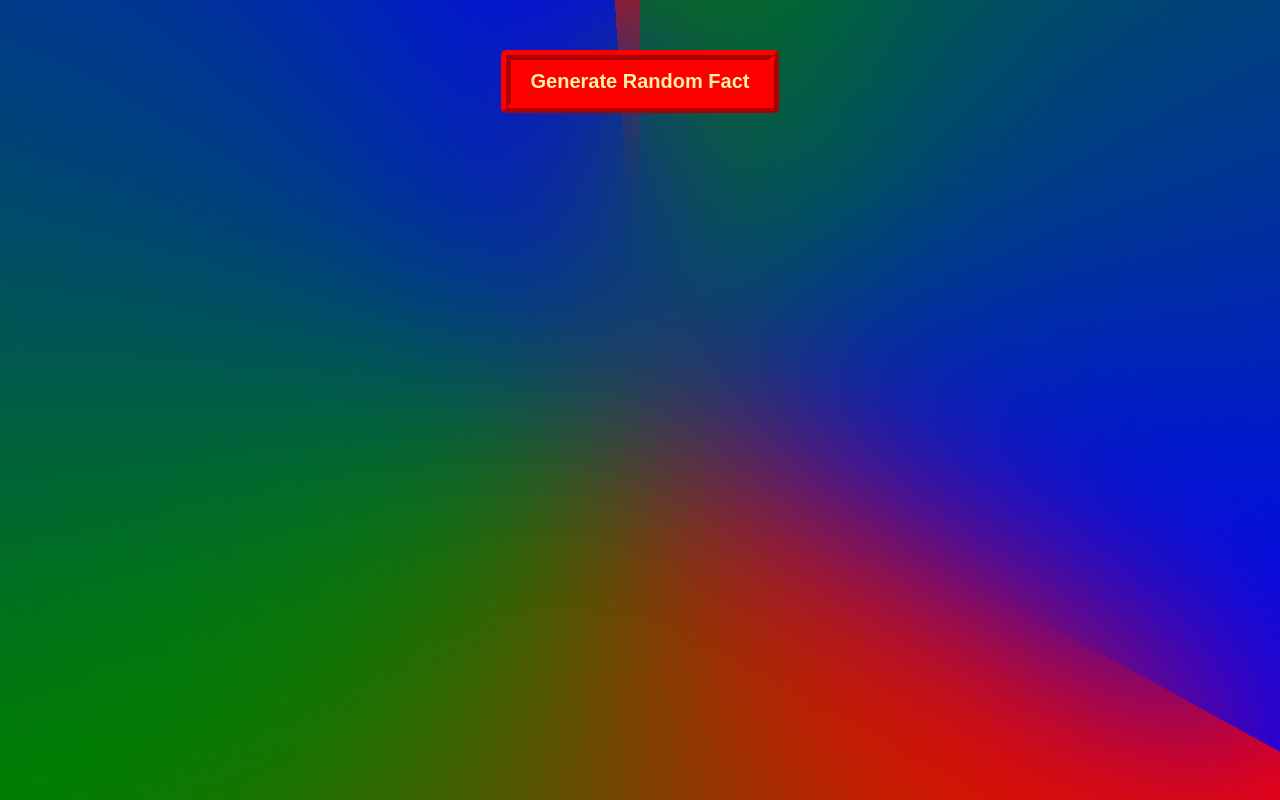
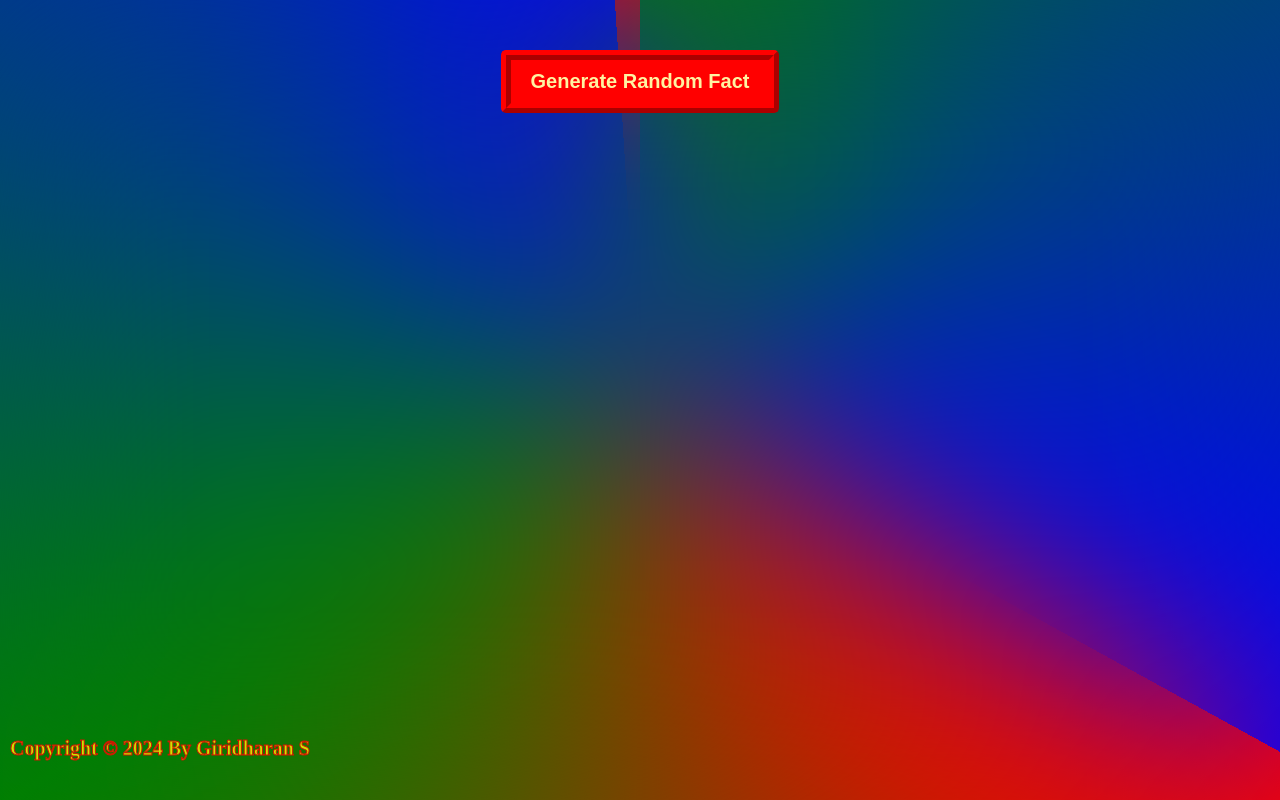
Before and after one commit to GiridharanS1729/Random_Fact, a website: page index.html in a window 1280 px wide. Drawn offline with nearby package versions, Linux system fonts and the light colour scheme.

Commit message:
Initial Commit 25224

```diff
--- a/index.html
+++ b/index.html
@@ -47,6 +47,19 @@
             margin-right: 20%;
             margin-top: 20px;
         }
+
+        .credits{
+            font-size: 20px;
+            color: #ffff00;
+            opacity: 0.8;
+            font-weight: 600;
+            position: absolute;
+            bottom: 20px;
+            backdrop-filter: blur(20px);
+            padding-left: 10px;
+            padding-right: 10px;
+            -webkit-text-stroke: #ff0000 1px;
+        }
     </style>
 </head>
 
@@ -55,6 +68,7 @@
         <button id="factButton">Generate Random Fact</button>
         <div id="factDisplay"></div>
     </div>
+    <p class="credits">Copyright &copy; 2024 By Giridharan S</p>
 
     <script src="https://ajax.googleapis.com/ajax/libs/jquery/3.5.1/jquery.min.js"></script>
     <script>
```
